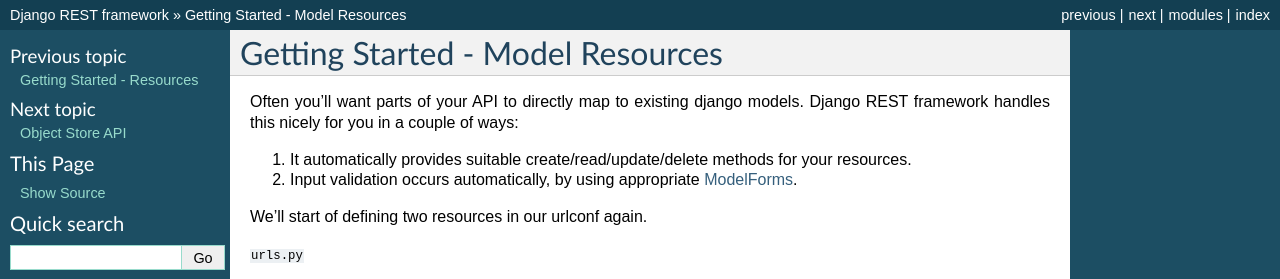
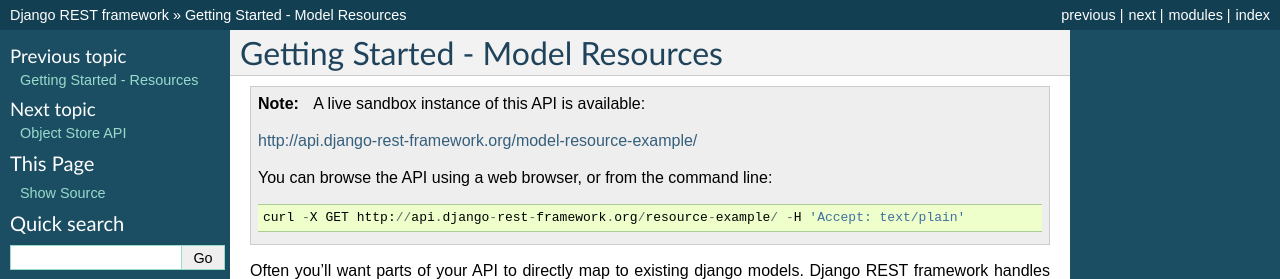
Before and after one commit to kartikeya1213/django-rest-framework, a Sphinx documentation site: the page built from docs/examples/modelresources.rst, in a window 1280 px wide and 900 px high, cut to the strip 0-279 px from the top of the window. Built offline with Sphinx 7.4.7, drawn with Linux system fonts in a browser that asks for light colours.

Commit message:
Note the sandbox API a couple more times, just in case they didn't get the message yet.

```diff
--- a/docs/examples/modelresources.rst
+++ b/docs/examples/modelresources.rst
@@ -2,6 +2,16 @@
 
 Getting Started - Model Resources
 ---------------------------------
+
+.. note::
+
+    A live sandbox instance of this API is available:
+
+    http://api.django-rest-framework.org/model-resource-example/
+
+    You can browse the API using a web browser, or from the command line::
+
+        curl -X GET http://api.django-rest-framework.org/resource-example/ -H 'Accept: text/plain'
 
 Often you'll want parts of your API to directly map to existing django models.  Django REST framework handles this nicely for you in a couple of ways:
 
```
Also changed, not shown: docs/examples/resources.rst (+10 -0 lines).
